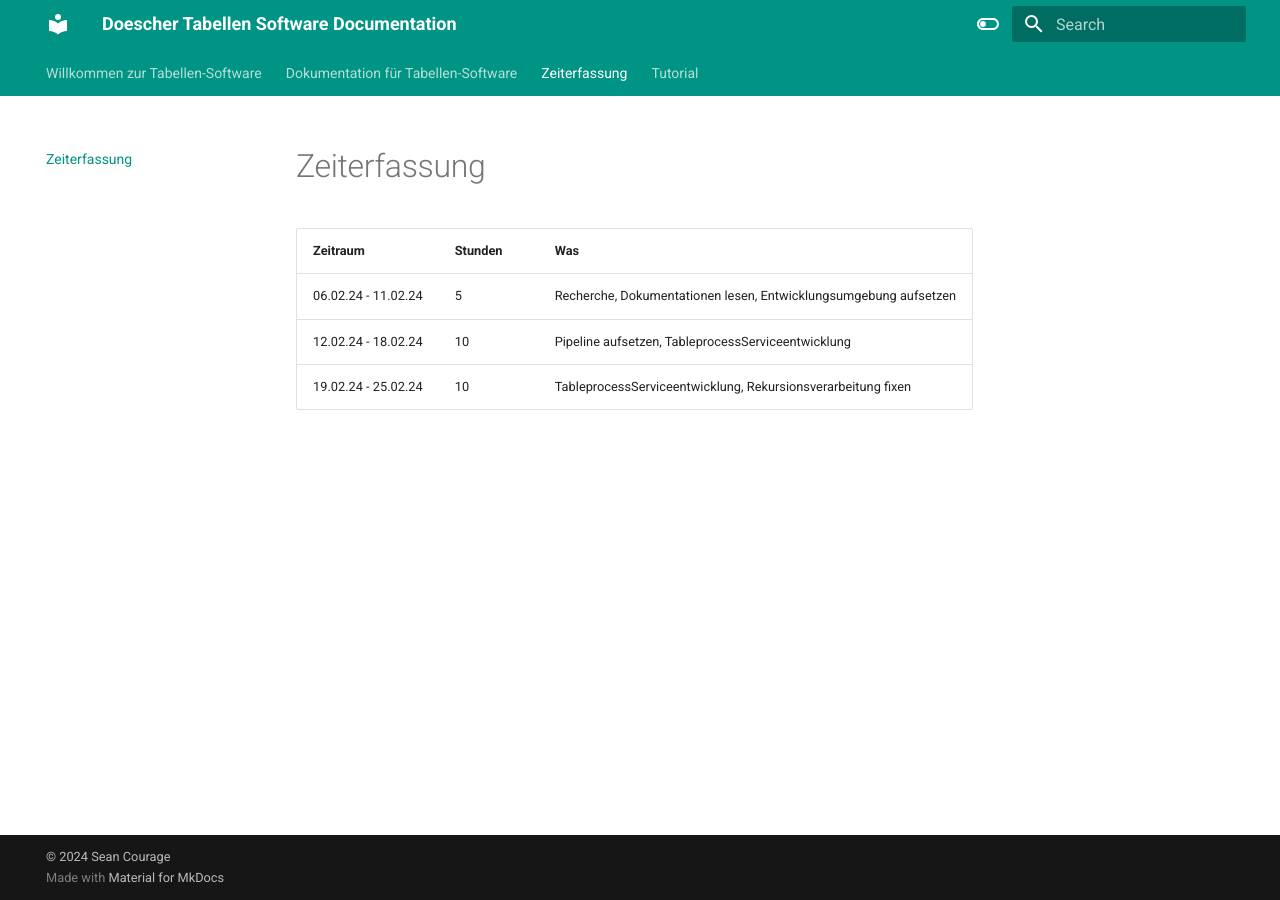
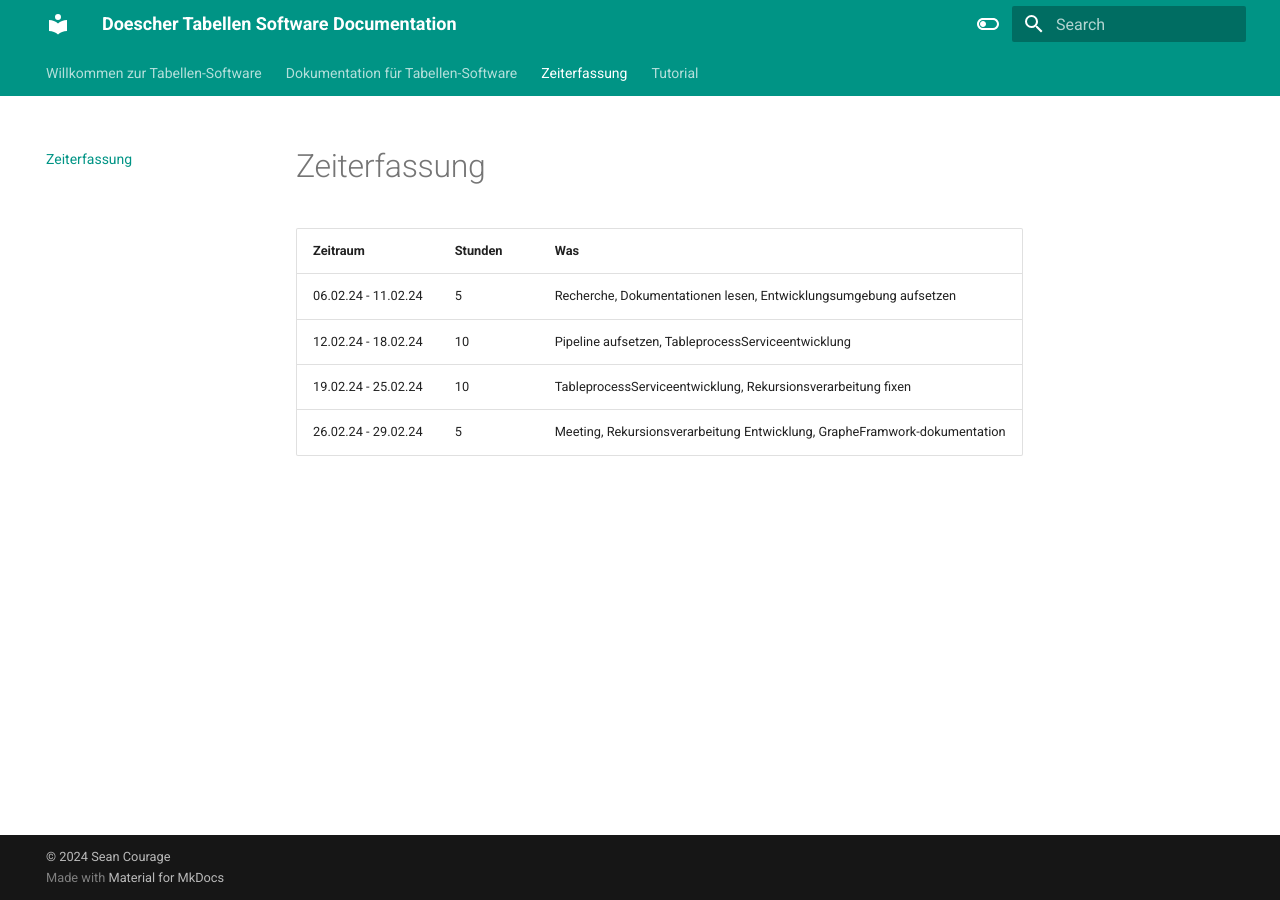
Before and after one commit to CourageSean/doescher-doc, an MkDocs documentation site: the page built from docs/zeiterfassung.md, in a window 1280 px wide. Built offline with MkDocs 1.6.1 and Material for MkDocs 9.7.7, drawn with Linux system fonts in a browser that asks for light colours.

Commit message:
zeiterfassung

```diff
--- a/docs/zeiterfassung.md
+++ b/docs/zeiterfassung.md
@@ -3,3 +3,4 @@
 | 06.02.24 -  11.02.24|   5  | Recherche, Dokumentationen lesen, Entwicklungsumgebung aufsetzen|
 | 12.02.24 -  18.02.24 | 10  | Pipeline aufsetzen, TableprocessServiceentwicklung   |
 | 19.02.24 -  25.02.24 | 10  | TableprocessServiceentwicklung, Rekursionsverarbeitung fixen   |
+| 26.02.24 -  29.02.24 | 5  | Meeting, Rekursionsverarbeitung Entwicklung, GrapheFramwork-dokumentation |
```
